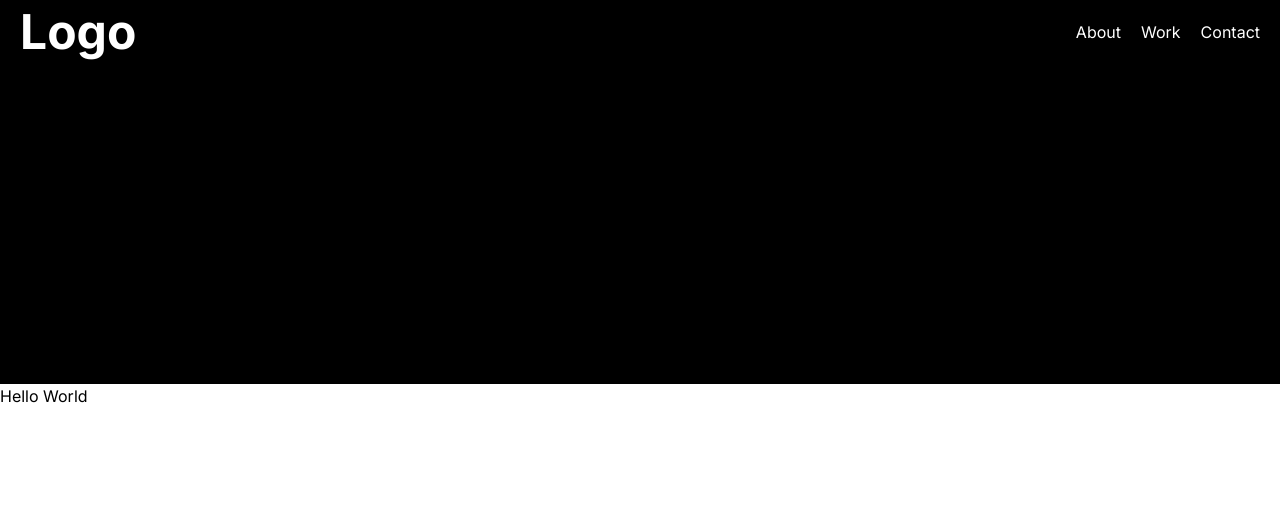
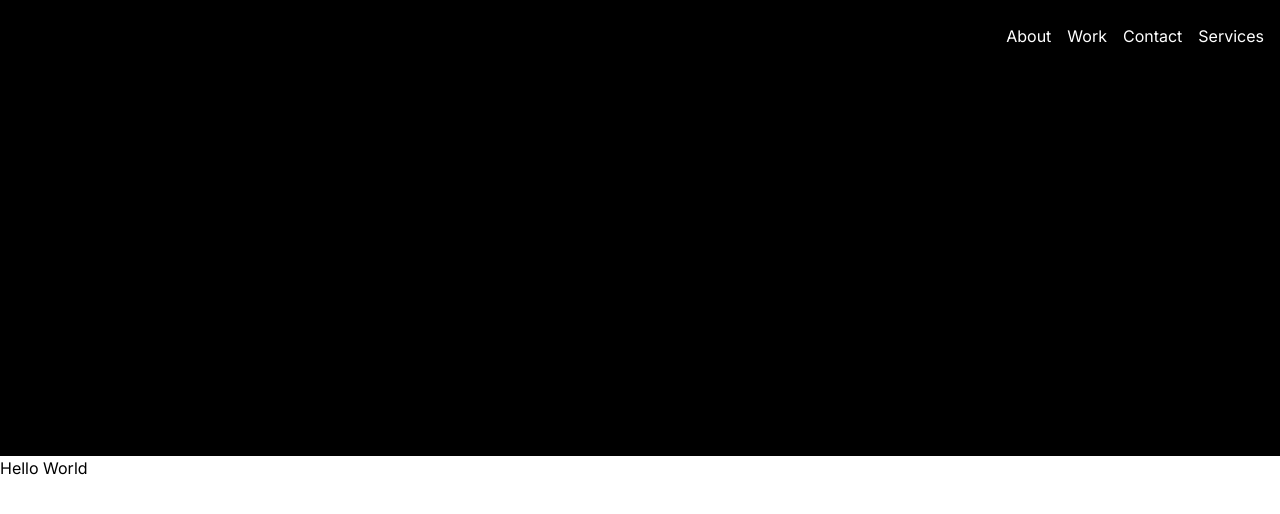
Before and after one commit to itsbeensolong/kxllswxtch, a Next.js app: page / in a window 1280 px wide. Shown: the top 514 px of the page. Built offline with nearby package versions, Linux system fonts and the light colour scheme.

Commit message:
feat: Add link on menu

```diff
--- a/app/layout.js
+++ b/app/layout.js
@@ -1,24 +1,28 @@
-import './globals.css'
-import { Inter } from 'next/font/google'
-import Navbar from '@/components/Navbar';
+import "./globals.css";
+import { Inter } from "next/font/google";
+import Navbar from "@/components/Navbar";
 
-const inter = Inter({ subsets: ['latin'] })
+const inter = Inter({ subsets: ["latin"] });
 
 export const metadata = {
-  title: 'Sebastian',
-  description: '',
-}
+  title: "Sebastian",
+  description: "",
+};
 
 export default function RootLayout({ children }) {
   return (
     <html lang="en">
       <body className={inter.className}>
-        <header className='spikes relative bg-black h-96'>
-        <Navbar/>
+        <div className="bg-black">
+          <header className="relative mx-auto max-w-screen-xl flex gap-3 items-center justify-end">
+            <Navbar />
+          </header>
+          <section className="relative h-96">
 
-        </header>
+          </section>
+        </div>
         {children}
-        </body>
+      </body>
     </html>
-  )
+  );
 }
--- a/components/Navbar.js
+++ b/components/Navbar.js
@@ -4,9 +4,8 @@ import Link from "next/link";
 
 export default function Navbar() {
   return (
-    <nav className="bg-black px-5 py-2 flex items-center justify-between">
-      <Logo />
-      <ul className="flex gap-5">
+    <nav className="flex">
+      <ul className="flex justify-center items-center gap-4 mx-4 my-6 flex-wrap">
         {utils.links.map((lnk) => (
           <li>
             <Link href={lnk.link} className="text-white hover:underline">{lnk.name}</Link>
--- a/utils/index.js
+++ b/utils/index.js
@@ -38,5 +38,9 @@ export default {
       name: "Contact",
       link: "/#contact",
     },
+    {
+      name: "Services",
+      link: "/#services"
+    }
   ],
 };
```
